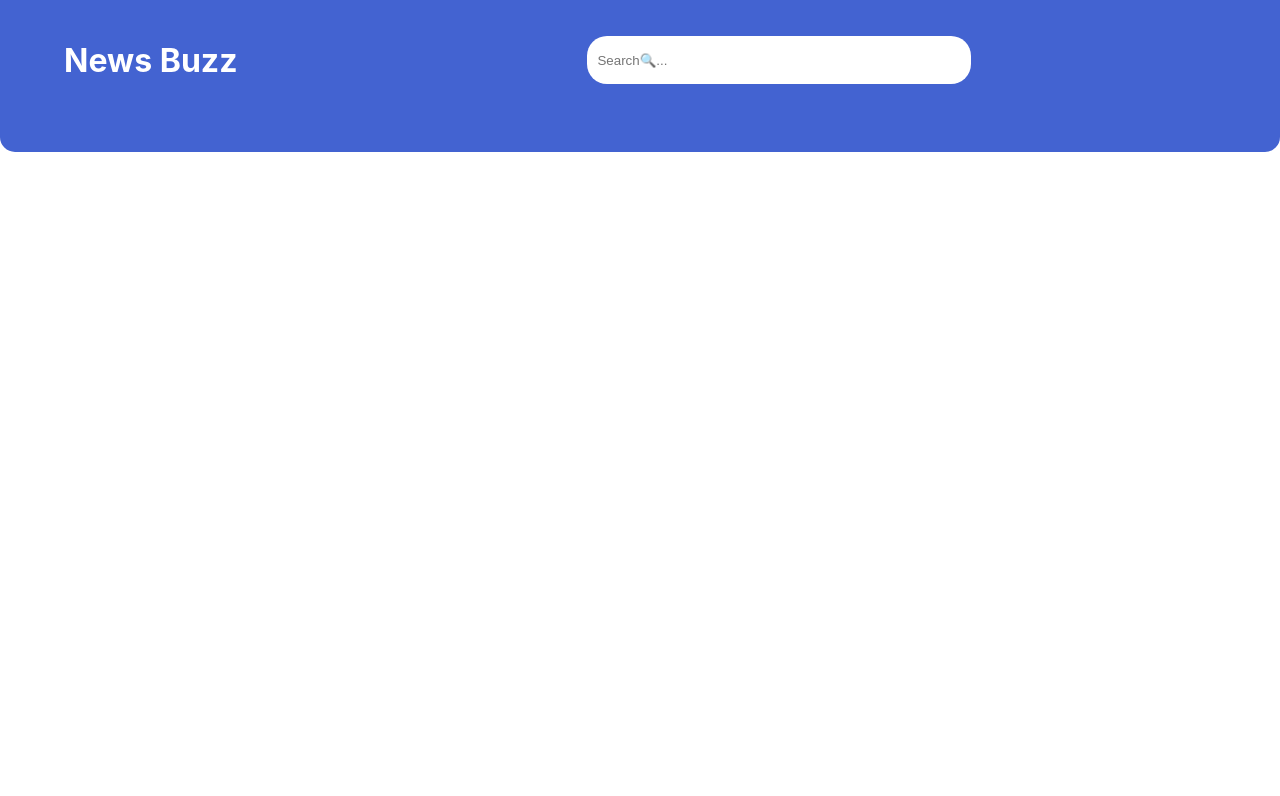
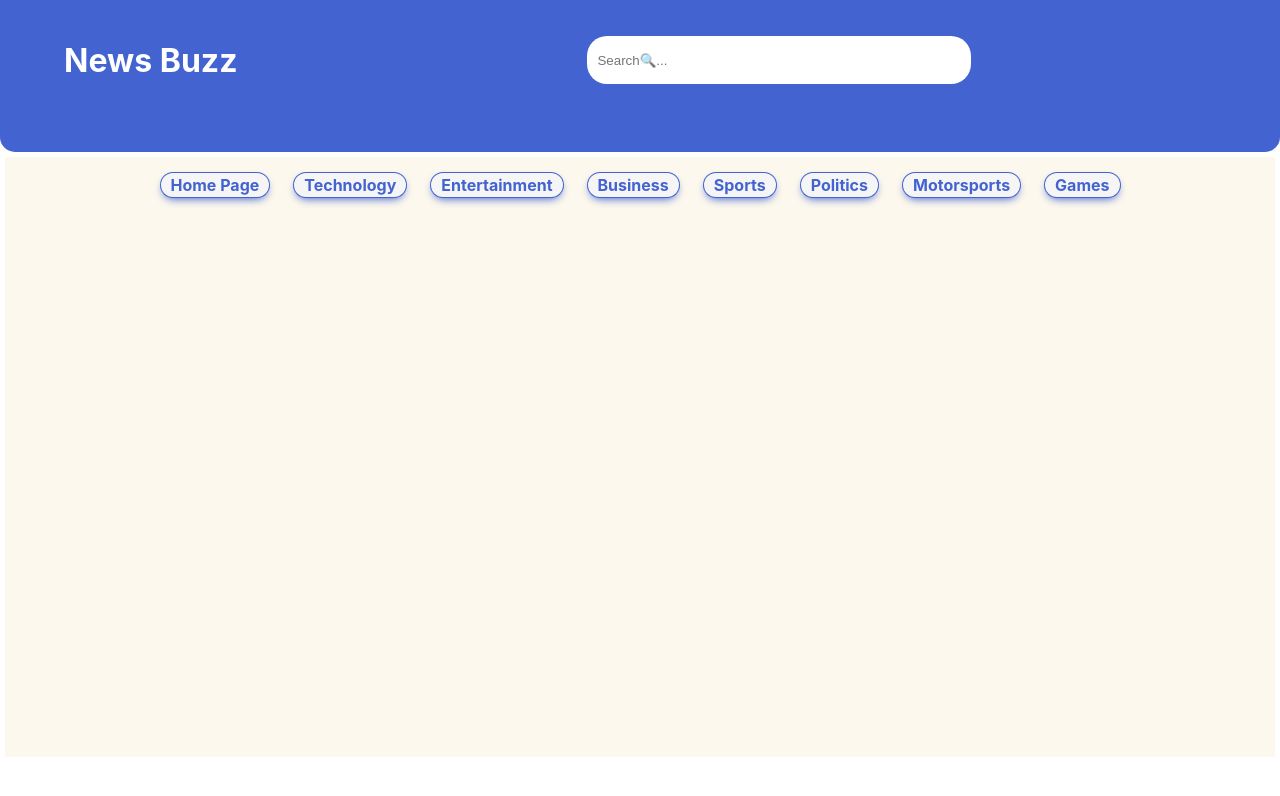
Before and after one commit to Atharv-28/news-buzz, a React (Create React App) app: page / in a window 1280 px wide. Shown: the top 796 px of the page. Built offline with nearby package versions, Linux system fonts and the light colour scheme.

Commit message:
Navigation added with design

```diff
--- a/package.json
+++ b/package.json
@@ -8,6 +8,7 @@
     "@testing-library/user-event": "^13.5.0",
     "react": "^18.3.1",
     "react-dom": "^18.3.1",
+    "react-router-dom": "^6.23.1",
     "react-scripts": "5.0.1",
     "web-vitals": "^2.1.4"
   },
--- a/src/App.js
+++ b/src/App.js
@@ -1,11 +1,20 @@
-import './App.css';
-import Header from './components/header';
+import "./App.css";
+import { BrowserRouter, Routes, Route } from "react-router-dom";
+import Header from "./components/header";
+import Navbar from "./components/navbar";
+import HomePage from "./pages/HomePage";
 
 function App() {
   return (
-    <div className="App">
+    <BrowserRouter>
       <Header />
-    </div>
+      <Navbar />
+      <Routes>
+        <Route path="/">
+          <Route element={<HomePage />} />
+        </Route>
+      </Routes>
+    </BrowserRouter>
   );
 }
 
--- /dev/null
+++ b/src/components/navbar.js
@@ -0,0 +1,24 @@
+import React from "react";
+import { Outlet, Link } from "react-router-dom";
+import "../styles/nav.css";
+
+const Navbar = () => {
+  return (
+    <div className="navbar">
+      <nav className="navigation">
+      <Link className="navbut" to="/" >Home Page</Link>
+        <Link className="navbut" to="/Technology" >Technology</Link>
+        <Link className="navbut" to="/Entertainment" >Entertainment</Link>
+        <Link className="navbut" to="/Business" >Business</Link>
+        <Link className="navbut" to="/Sports" >Sports</Link>
+        <Link className="navbut" to="/Politics" >Politics</Link>
+        <Link className="navbut" to="/Motorsports" >Motorsports</Link>
+        <Link className="navbut" to="/Games" >Games</Link>
+      </nav>
+
+      <Outlet />
+    </div>
+  );
+};
+
+export default Navbar;
--- a/src/index.css
+++ b/src/index.css
@@ -1,4 +1,5 @@
 body {
+  height: 100vh;
   margin: 0;
   font-family: -apple-system, BlinkMacSystemFont, 'Segoe UI', 'Roboto', 'Oxygen',
     'Ubuntu', 'Cantarell', 'Fira Sans', 'Droid Sans', 'Helvetica Neue',
--- a/src/pages/HomePage.js
+++ b/src/pages/HomePage.js
@@ -0,0 +1,9 @@
+import React from 'react'
+
+const HomePage = () => {
+  return (
+    <div>HomePage</div>
+  )
+}
+
+export default HomePage;
--- /dev/null
+++ b/src/styles/nav.css
@@ -0,0 +1,40 @@
+.navbar{
+    background-color: #fcf8ed;
+    display: flex;
+    flex-direction: column;
+    align-items: center;
+    height: 75vh;
+    margin: 5px;
+}
+
+.navigation{
+    width: 85vw;
+    border-radius: 5px;
+    display: flex;
+    flex-direction: row;
+    justify-content: center;
+    align-items: center;
+    gap: 25px;
+    overflow-x:scroll;
+    scrollbar-width: none;
+    height:7vh;
+}
+
+.navbut{
+    text-decoration: none;
+    box-shadow: #4363d1 0px 4px 8px -2px, #4363d1 0px 0px 0px 1px;
+    padding: 2px 10px 2px 10px;
+    border-radius: 30px;
+    background-color: whitesmoke;
+    color: #4363d1;
+    font-weight: bold;
+}
+
+.navbut:hover{
+    box-shadow: #4363d1 0px 19px 38px, #4363d1 0px 15px 12px;
+}
+
+.navbut:active{
+    color: whitesmoke;
+    background-color: #4363d1;
+}
```
Also changed, not shown: 1 other file (tests, documents, lock files or other folders).
